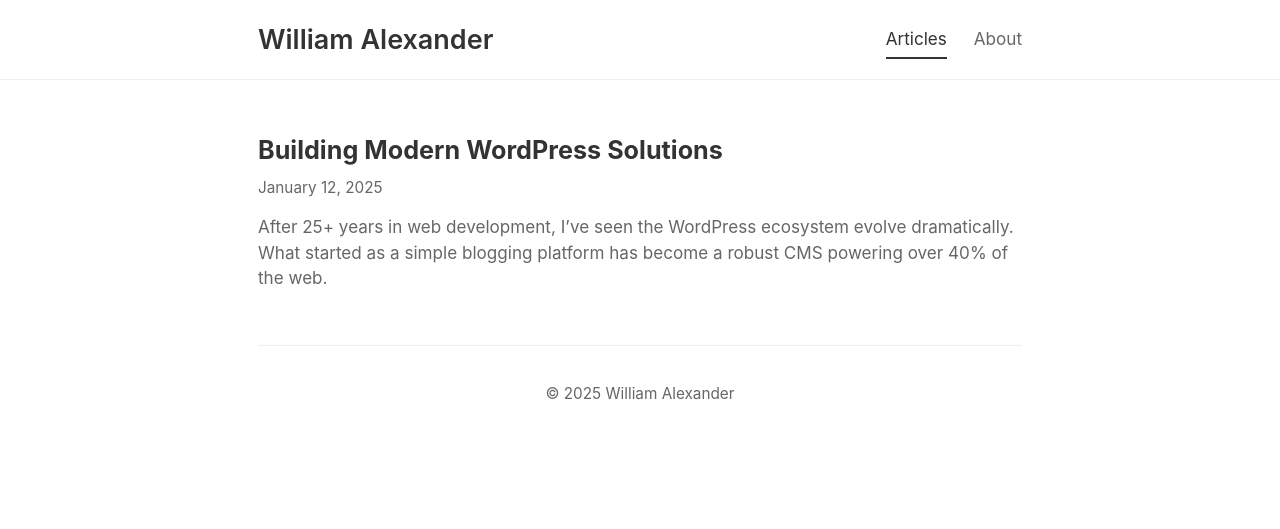
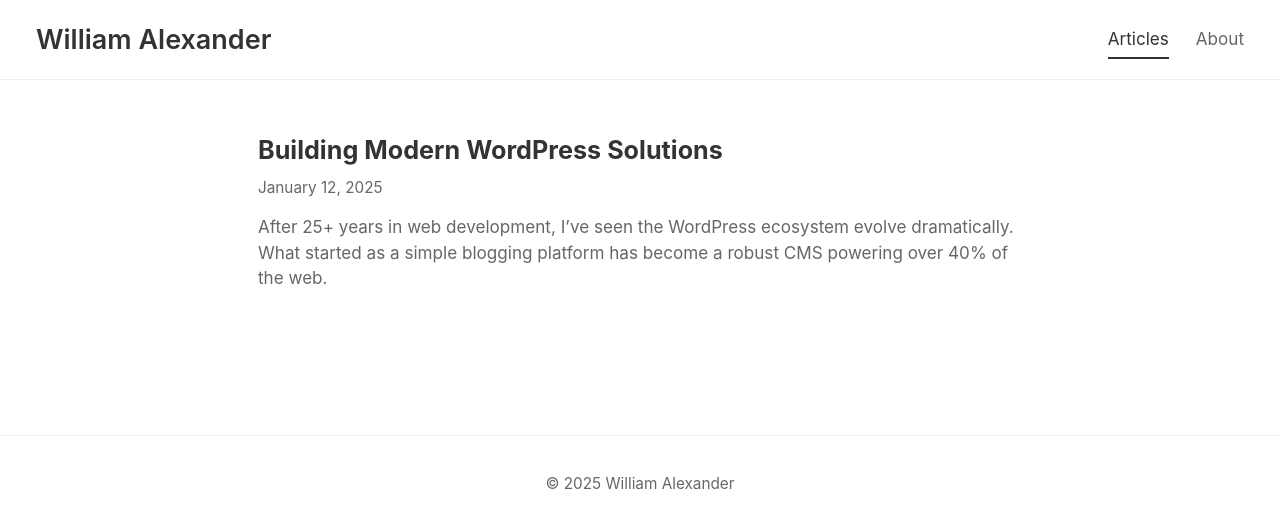
Before and after one commit to wmalexander/wmalexander.github.io, a Jekyll site: the page built from index.md, in a window 1280 px wide. Shown: the top 529 px of the page. Built offline with Jekyll 4.4.1, drawn with Linux system fonts in a browser that asks for light colours.

Commit message:
Spread header content full width and make footer border full width
- Remove max-width constraint from navigation to spread across full screen
- Move "William Alexander" to far left and navigation to far right
- Move footer outside container and apply full-width border technique
- Footer border now spans complete browser width like header
- Update responsive design for new full-width header layout
- Maintain centered footer content with edge-to-edge border

🤖 Generated with [Claude Code](https://claude.ai/code)

Co-Authored-By: Claude <noreply@anthropic.com>

```diff
--- a/_layouts/default.html
+++ b/_layouts/default.html
@@ -25,9 +25,9 @@
         <main class="content">
             {{ content }}
         </main>
-        <footer class="site-footer">
-            <p>&copy; {{ 'now' | date: "%Y" }} {{ site.title }}</p>
-        </footer>
     </div>
+    <footer class="site-footer">
+        <p>&copy; {{ 'now' | date: "%Y" }} {{ site.title }}</p>
+    </footer>
 </body>
 </html>
--- a/assets/css/main.css
+++ b/assets/css/main.css
@@ -35,10 +35,8 @@ body {
     display: flex;
     justify-content: space-between;
     align-items: center;
-    max-width: 800px;
-    margin: 0 auto;
-    padding: 1rem;
     width: 100%;
+    padding: 1rem 2rem;
     box-sizing: border-box;
 }
 /* Container */
@@ -232,11 +230,24 @@ body {
 }
 /* Footer */
 .site-footer {
+    width: 100vw !important;
+    margin: 0 !important;
+    padding: 0 !important;
+    border-top: 1px solid #eee;
+    margin-top: 3rem !important;
+    box-sizing: border-box;
+    position: relative;
+    left: 50%;
+    right: 50%;
+    margin-left: -50vw !important;
+    margin-right: -50vw !important;
+}
+.site-footer p {
     text-align: center;
     color: #666;
     font-size: 0.85rem;
-    padding-top: 2rem;
-    border-top: 1px solid #eee;
+    padding: 2rem;
+    margin: 0;
 }
 /* Responsive */
 @media (max-width: 768px) {
@@ -253,7 +264,7 @@ body {
         flex-direction: column;
         align-items: flex-start;
         gap: 1rem;
-        padding: 0 1rem 1rem;
+        padding: 1rem;
     }
     .site-title {
         font-size: 1.3rem;
```
